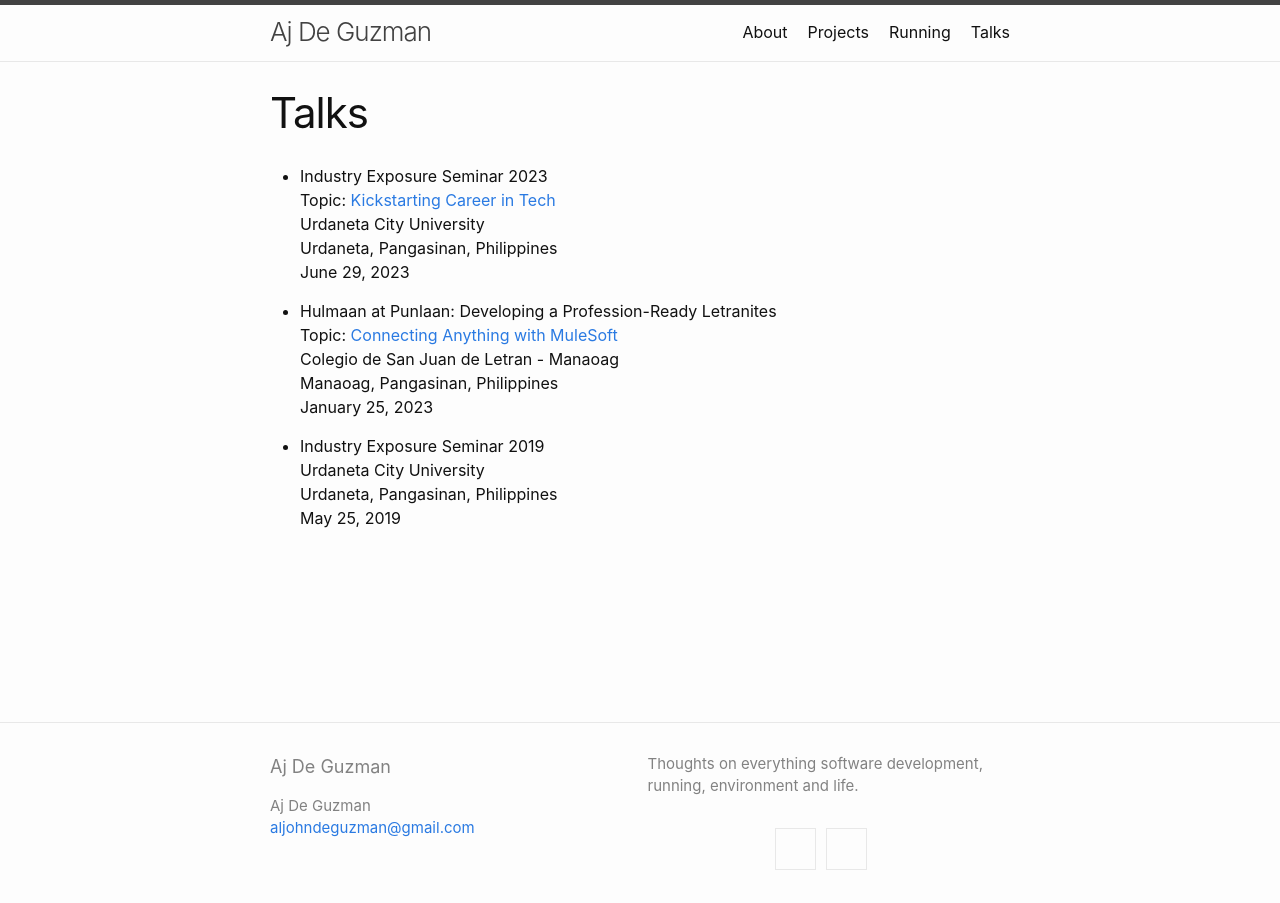
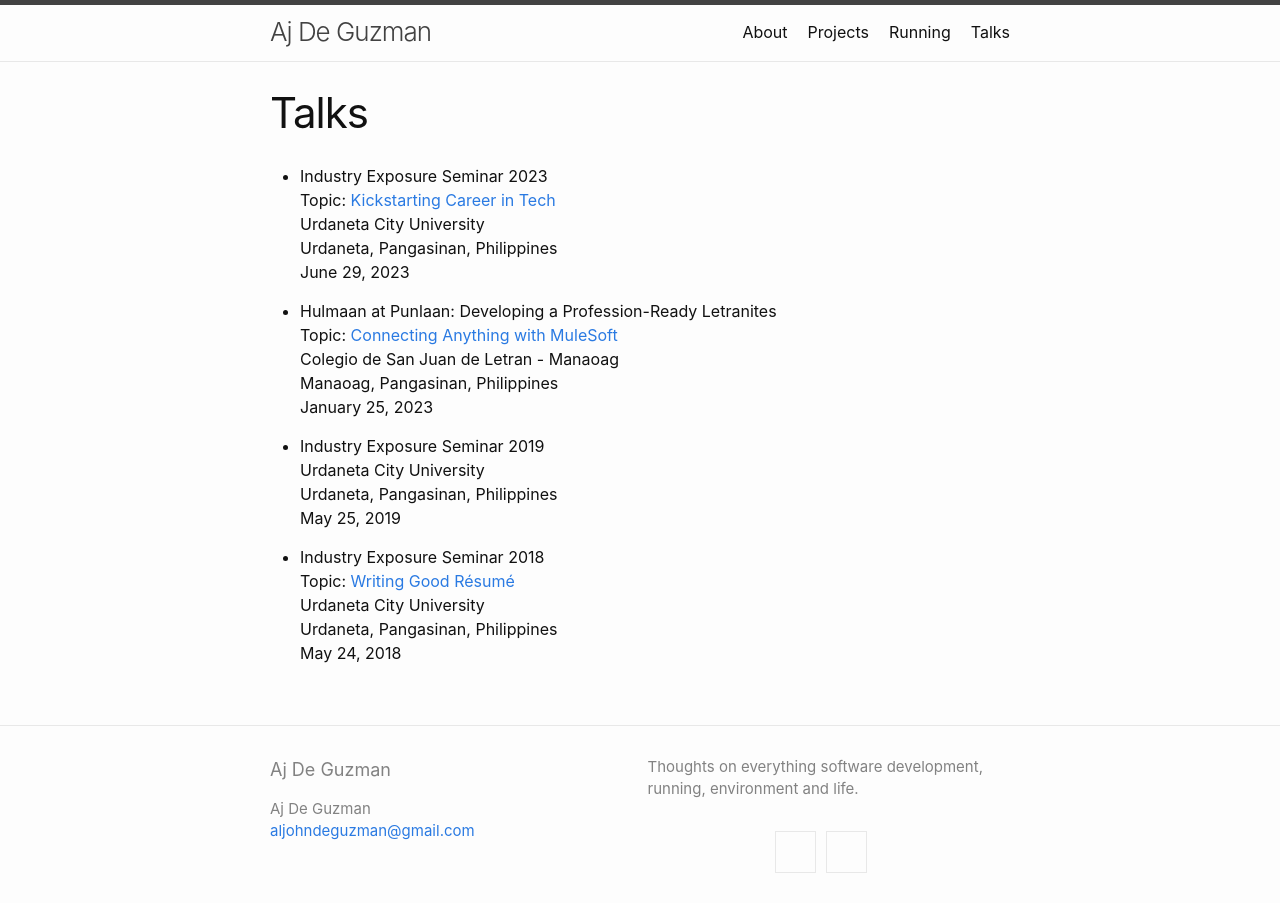
Before and after one commit to ajdeguzman/ajdeguzman.github.io, a Jekyll site: the page built from talks.md, in a window 1280 px wide. Built offline with Jekyll 4.4.1, drawn with Linux system fonts in a browser that asks for light colours.

Commit message:
Update talks.md

```diff
--- a/talks.md
+++ b/talks.md
@@ -20,3 +20,9 @@ permalink: /talks/
 <br> Urdaneta City University
 <br> Urdaneta, Pangasinan, Philippines
 <br> May 25, 2019
+
+- Industry Exposure Seminar 2018
+<br> Topic: [Writing Good Résumé](https://ajdeguzman.github.io/assets/Writing%20Good%20Résumé.pdf)
+<br> Urdaneta City University
+<br> Urdaneta, Pangasinan, Philippines
+<br> May 24, 2018
```
